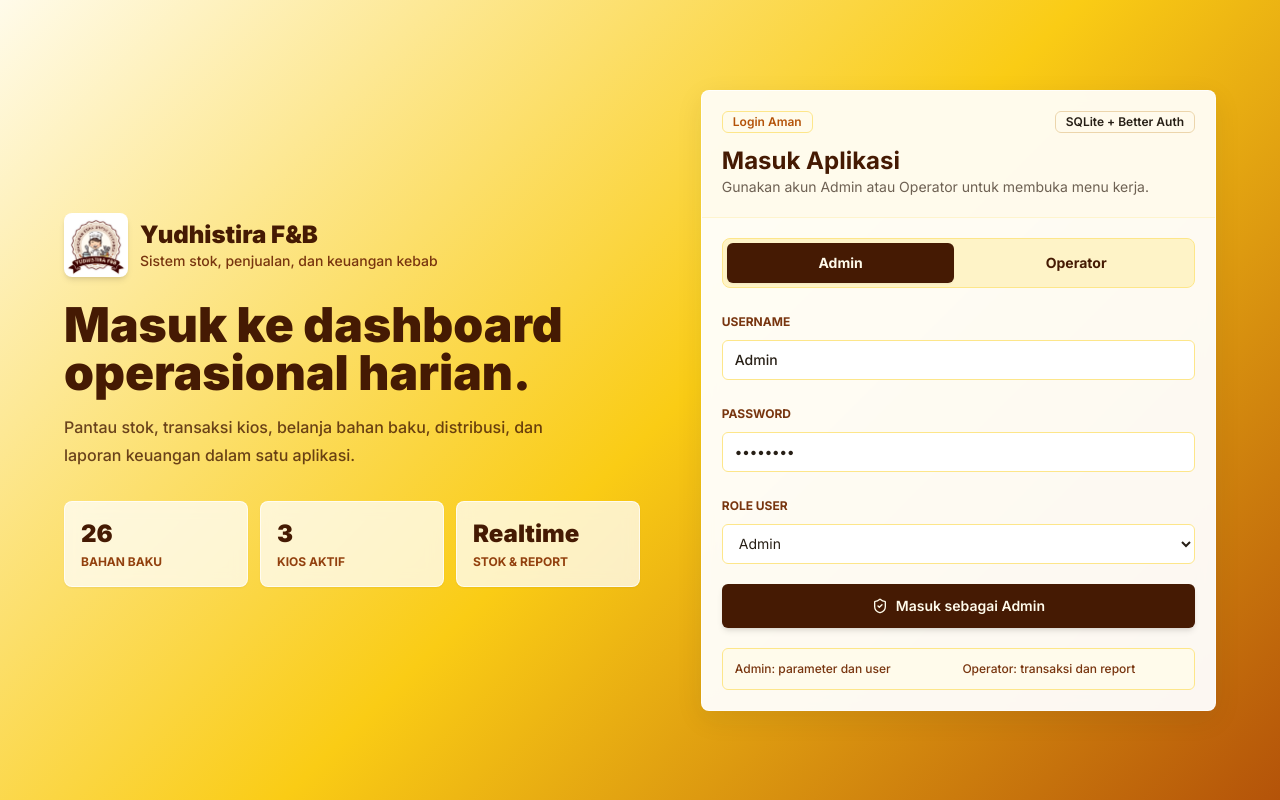
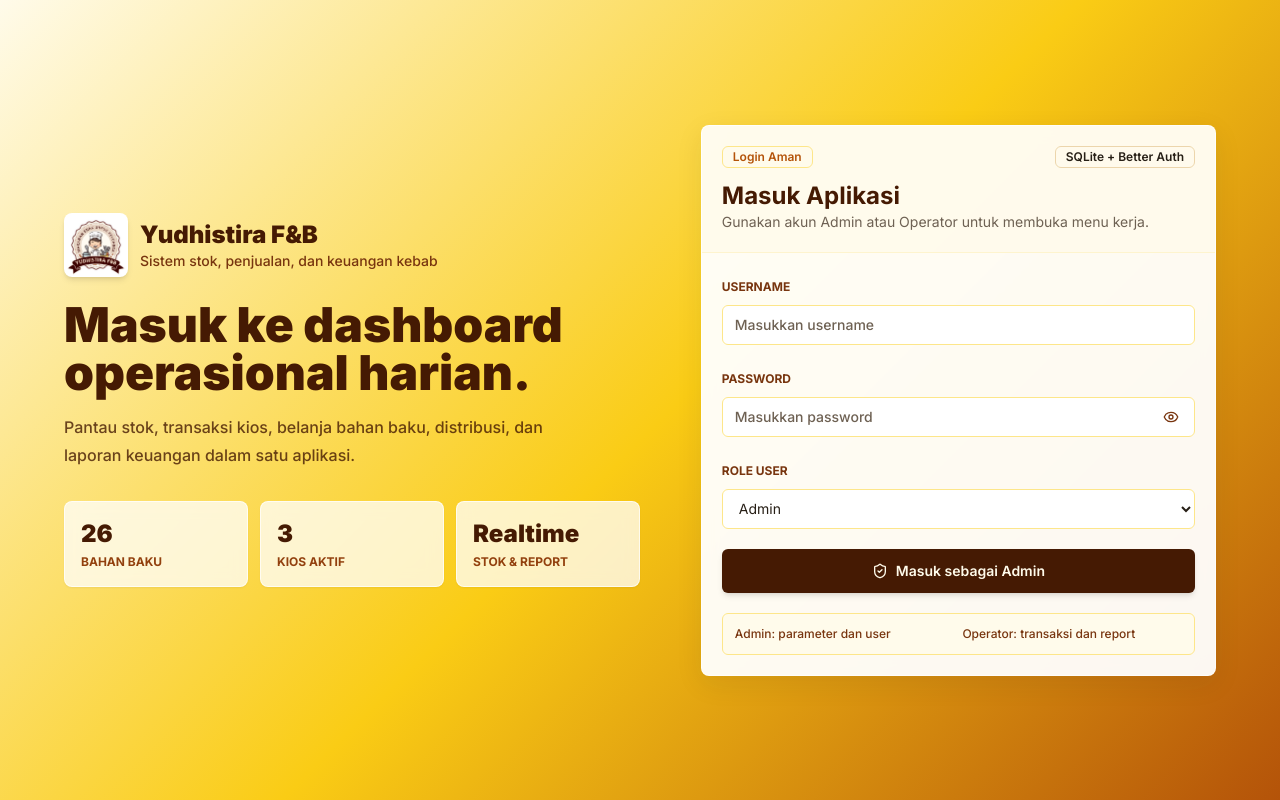
Before and after one commit to BahtiarHub/KEBAB, a Next.js app: page / in a window 1280 px wide. Built offline with nearby package versions, Linux system fonts and the light colour scheme.

Commit message:
Improve login form

```diff
--- a/src/app/page.tsx
+++ b/src/app/page.tsx
@@ -9,6 +9,8 @@ import {
   ChevronDown,
   DollarSign,
   Download,
+  Eye,
+  EyeOff,
   FileSpreadsheet,
   LayoutDashboard,
   LogOut,
@@ -2469,14 +2471,9 @@ function LoginUserView({
   const [selectedRole, setSelectedRole] = useState<UserRole>(currentRole);
   const [loginError, setLoginError] = useState("");
   const [loginLoading, setLoginLoading] = useState(false);
-  const [username, setUsername] = useState<string>(currentRole);
-  const [password, setPassword] = useState("admin123");
-
-  function selectRole(role: UserRole) {
-    setSelectedRole(role);
-    setUsername(role);
-    setPassword(role === "Admin" ? "admin123" : "operator123");
-  }
+  const [showPassword, setShowPassword] = useState(false);
+  const [username, setUsername] = useState("");
+  const [password, setPassword] = useState("");
 
   async function submitLogin() {
     setLoginError("");
@@ -2507,42 +2504,37 @@ function LoginUserView({
         </div>
       </CardHeader>
       <CardContent className="space-y-5">
-        <div className="grid grid-cols-2 gap-2 rounded-lg border border-amber-200 bg-amber-100 p-1">
-          {(["Admin", "Operator"] as UserRole[]).map((role) => (
-            <button
-              key={role}
-              onClick={() => selectRole(role)}
-              className={`rounded-md px-3 py-2.5 text-sm font-bold transition-colors ${
-                selectedRole === role
-                  ? "bg-amber-950 text-amber-50 shadow-sm"
-                  : "text-amber-950 hover:bg-white/70"
-              }`}
-            >
-              {role}
-            </button>
-          ))}
-        </div>
         <Field label="Username">
           <Input
             className="font-medium"
-            placeholder="Contoh: Admin atau Operator"
+            placeholder="Masukkan username"
             value={username}
             onChange={(event) => setUsername(event.target.value)}
           />
         </Field>
         <Field label="Password">
-          <Input
-            className="font-medium"
-            type="password"
-            placeholder="Masukkan password"
-            value={password}
-            onChange={(event) => setPassword(event.target.value)}
-          />
+          <div className="relative">
+            <Input
+              className="pr-10 font-medium"
+              type={showPassword ? "text" : "password"}
+              placeholder="Masukkan password"
+              value={password}
+              onChange={(event) => setPassword(event.target.value)}
+            />
+            <button
+              type="button"
+              aria-label={showPassword ? "Sembunyikan password" : "Lihat password"}
+              className="absolute right-2 top-1/2 inline-flex size-8 -translate-y-1/2 items-center justify-center rounded-md text-amber-900 transition-colors hover:bg-amber-100"
+              onClick={() => setShowPassword((current) => !current)}
+            >
+              {showPassword ? <EyeOff className="size-4" /> : <Eye className="size-4" />}
+            </button>
+          </div>
         </Field>
         <Field label="Role User">
           <Select
             value={selectedRole}
-            onChange={(event) => selectRole(event.target.value as UserRole)}
+            onChange={(event) => setSelectedRole(event.target.value as UserRole)}
           >
             <option value="Admin">Admin</option>
             <option value="Operator">Operator</option>
```
